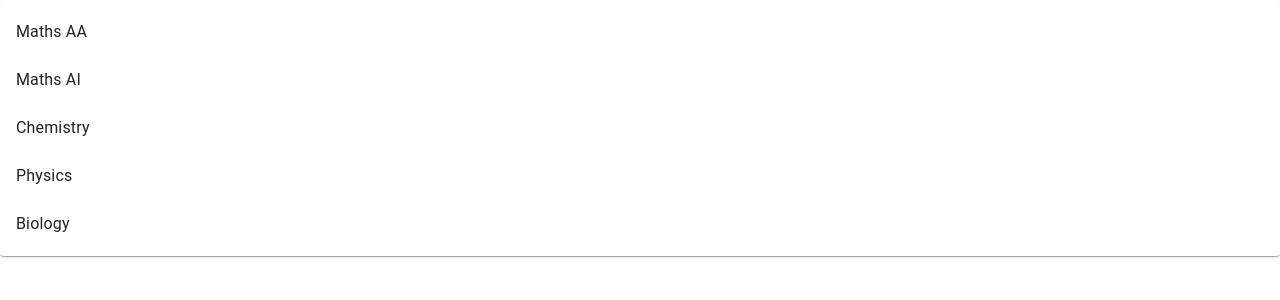
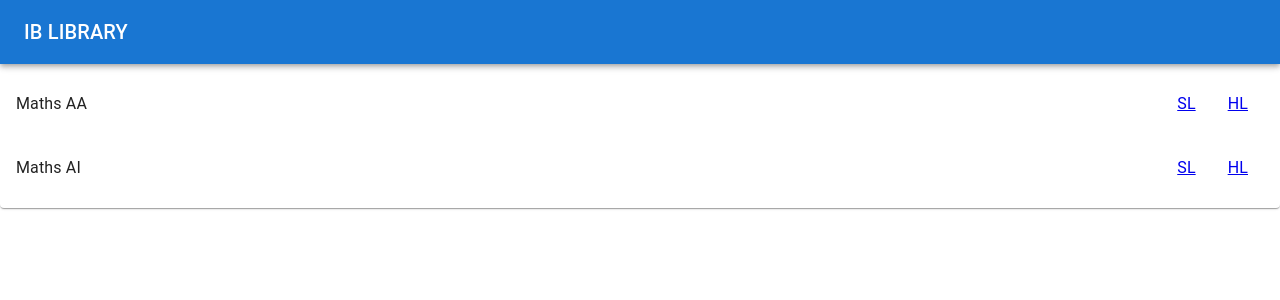
Before and after one commit to btt-rv/ib-lib, a React (Create React App) app: page / in a window 1280 px wide. Shown: the top 300 px of the page. Built offline with nearby package versions, Linux system fonts and the light colour scheme; the HTML template or start-up script is replaced by a standard one.

Commit message:
Created database and attached procedural list to it

```diff
--- a/package.json
+++ b/package.json
@@ -17,6 +17,7 @@
     "react-dom": "^18.2.0",
     "react-router-dom": "^6.22.1",
     "react-scripts": "5.0.1",
+    "tsc": "^2.0.4",
     "typescript": "^4.4.2",
     "web-vitals": "^2.1.0"
   },
--- a/src/App.tsx
+++ b/src/App.tsx
@@ -2,13 +2,13 @@ import React from 'react';
 import './App.css';
 import { Routes, Route } from 'react-router-dom';
 import HomePage from './components/homePage';
+import PastPapersListItem from './components/pastPapersListItem';
 
 function App() {
-  const subjects:string[] = ["Maths AA", "Maths AI", "Chemistry", "Physics", "Biology"];
-
   return (
     <Routes>
-      <Route path="/" element={<HomePage subjects={subjects}/>} />
+      <Route path="/" element={<HomePage/>} />
+      <Route path="/past-papers/:id" element={<PastPapersListItem/>} />
     </Routes>
   );
 }
--- a/src/components/appNavBar.tsx
+++ b/src/components/appNavBar.tsx
@@ -1,10 +1,19 @@
 import React from "react";
+import { AppBar, Toolbar, Typography } from "@mui/material";
 
 function AppNavBar() {
     return (
-        <div>
-
-        </div>
+        <AppBar position="static">
+            <Toolbar>
+                <Typography
+                    variant="h6"
+                    noWrap
+                    component="div"
+                >
+                    IB LIBRARY
+                </Typography>
+            </Toolbar>
+        </AppBar>
     )
 }
 
--- a/src/components/homePage.tsx
+++ b/src/components/homePage.tsx
@@ -1,15 +1,13 @@
 import React from "react";
 import SubjectList from "./subjectList";
 import { Paper } from '@mui/material';
+import AppNavBar from "./appNavBar";
 
-type HomePageProps = {
-    subjects:string[]
-}
-
-function HomePage(props:HomePageProps) {
+function HomePage() {
     return  (
         <Paper>
-            <SubjectList subjects={props.subjects}/>
+            <AppNavBar/>
+            <SubjectList/>
         </Paper>
     )
 }
--- a/src/components/subjectList.tsx
+++ b/src/components/subjectList.tsx
@@ -1,17 +1,23 @@
 import React from "react";
 import { List } from "@mui/material";
 import SubjectListItem from "./subjectListItem";
+import * as data from "../data.json"
 
-type SubjectListProps = {
-    subjects:string[]
+type pastPapersDBRecord = {
+    subjectID:string,
+    subjectTitle:string,
+    sl:object
+    hl:object,
 }
-function SubjectList(props:SubjectListProps) {
+
+function SubjectList() {
+
+    const pastPapersDB:pastPapersDBRecord[] = JSON.parse(JSON.stringify(data))["default"];
+
     return (
         <nav aria-label="">
             <List>
-                {props.subjects.map((subject, i) =>
-                    <SubjectListItem subjectTitle={subject}/>
-                )}
+                {pastPapersDB.map((subject, i) => (<SubjectListItem subjectID={subject.subjectID} subjectTitle={subject.subjectTitle}/>))}
             </List>
         </nav>
     )
--- a/src/components/subjectListItem.tsx
+++ b/src/components/subjectListItem.tsx
@@ -1,18 +1,28 @@
 import React from "react";
 import { ListItem, ListItemButton,  ListItemText} from "@mui/material";
+import { Link } from "react-router-dom";
 
 type ListItemProps = {
+    subjectID: string
     subjectTitle: string
 }
 
 function SubjectListItem(props:ListItemProps) {
 
     return (
-        <ListItem disablePadding>
-            <ListItemButton>
-                <ListItemText primary={props.subjectTitle} />
-            </ListItemButton>
-        </ListItem>
+            <ListItem className="subjectList">
+                <ListItemText primary={props.subjectTitle}  />
+                <Link to={"/past-papers/"+props.subjectID+"-"+"sl"}>
+                    <ListItemButton sx={{flexGrow: 0.08}}>
+                        <ListItemText primary="SL" sx={{textAlign: "center"}} />
+                    </ListItemButton>
+                </Link>
+                <Link to={"/past-papers/"+props.subjectID+"-"+"hl"}>
+                    <ListItemButton sx={{flexGrow: 0.08}}>
+                        <ListItemText primary="HL" sx={{textAlign: "center"}} />
+                    </ListItemButton>
+                </Link>
+            </ListItem>
     )
 }
 
--- /dev/null
+++ b/src/data.json
@@ -0,0 +1,33 @@
+[
+    {
+        "subjectID": "maths-aa",
+        "subjectTitle": "Maths AA",
+        "sl": [
+
+        ],
+        "hl": [
+            {
+                "question-paper": "https://drive.google.com/file/d/1TDSOGwzY14Q9nucubBKXlGPOoZQxVKmH/view?usp=sharing",
+                "markscheme": "https://drive.google.com/file/d/1_OQV9dNPt-YDCx1XLdHem-0Bh0_zpm9h/view?usp=sharing"
+            },
+            {
+                "question-paper": "https://drive.google.com/file/d/1L2Pl0GxNKd9ov_aL3bAh_Ykw_WwuvKt0/view?usp=sharing",
+                "markscheme": "https://drive.google.com/file/d/11u3bv2T4NqIe7Gwi_wGqXFi5BeOXs5qG/view?usp=sharin"
+            },
+            {
+                "question-paper": "https://drive.google.com/file/d/16-2j8gCfnpV_eRxjqipK36c2CIZAayuv/view?usp=sharing",
+                "markscheme": "https://drive.google.com/file/d/1NbXVkpXaR8Jo8vZNpHz5-Sn_0cGiWIEv/view?usp=sharing"
+            }
+        ]
+    },
+    {
+        "subjectID": "maths-ai",
+        "subjectTitle": "Maths AI",
+        "sl": [
+
+        ],
+        "hl": [
+
+        ]
+    }
+]
```
Also changed, not shown: src/components/pastPapersPage.tsx (+6 -15 lines).
